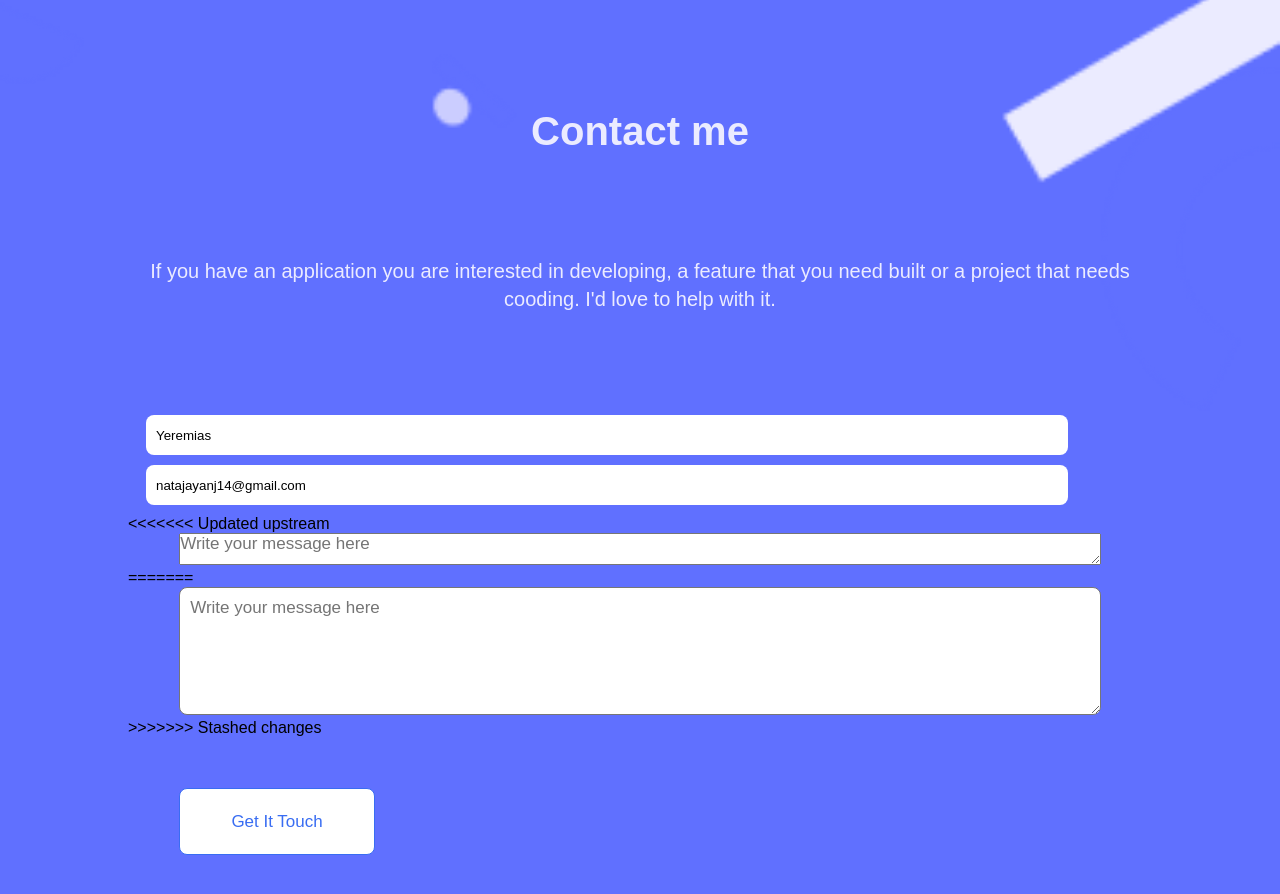
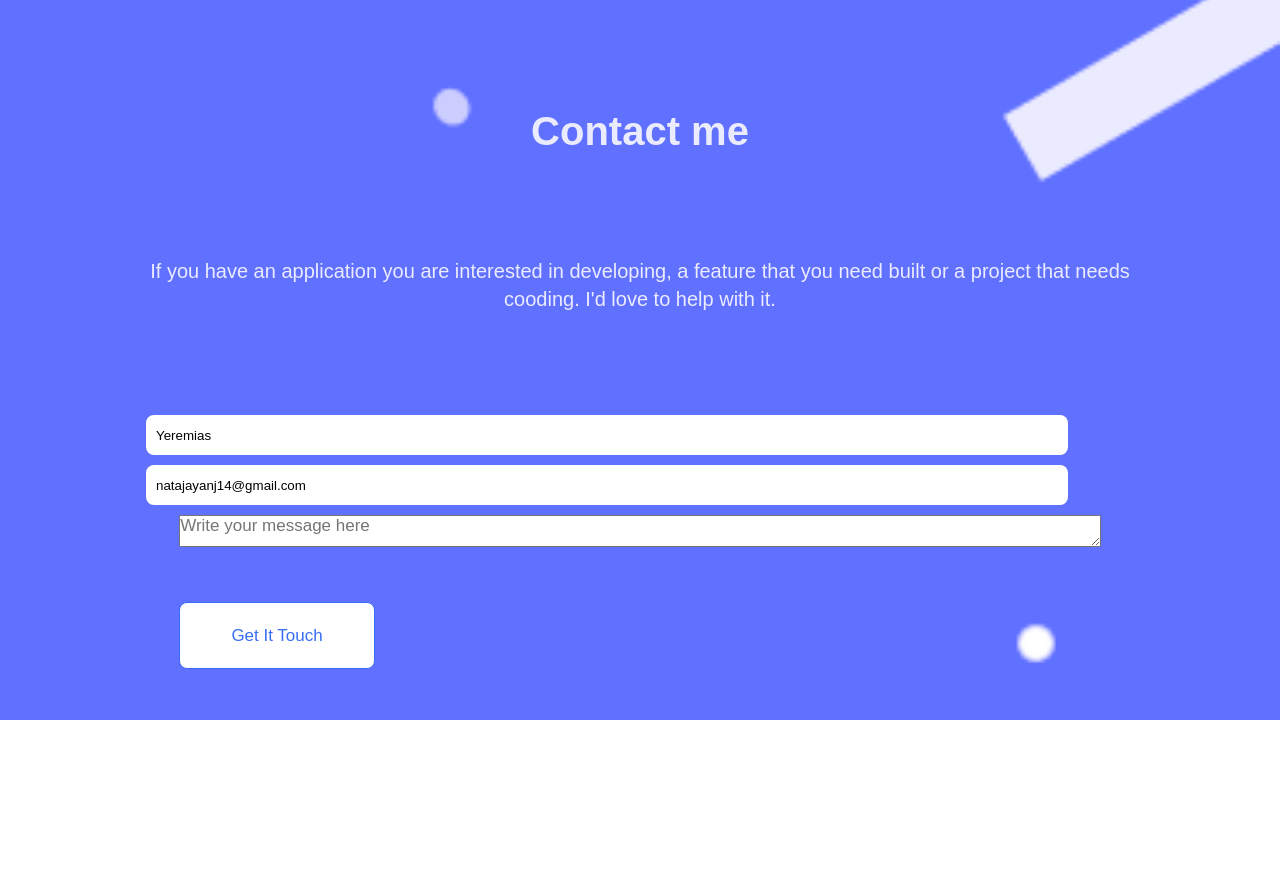
Before and after one commit to TamaraDimov/Portfolio-project, a website: page portfolio.html in a window 1280 px wide. Shown: the part 8262-9156 px from the top of the page. After the commit the page ends 8982 px from the top, so only its background shows below. Drawn offline with Linux system fonts and the light colour scheme.

```diff
--- a/portfolio.html
+++ b/portfolio.html
@@ -259,11 +259,7 @@
           <br>
           <input type="email" name="email" id="email" placeholder="Enter your email" required value="natajayanj14@gmail.com">
           <br>
-<<<<<<< Updated upstream
           <textarea maxlength="500" minlength="2" placeholder="Write your message here" required></textarea>
-=======
-          <textarea id="textarea" maxlength="500" minlength="2" placeholder="Write your message here" required></textarea>
->>>>>>> Stashed changes
       </section>
       <button class="more" id="get">Get It Touch</button>
       </header>
```
